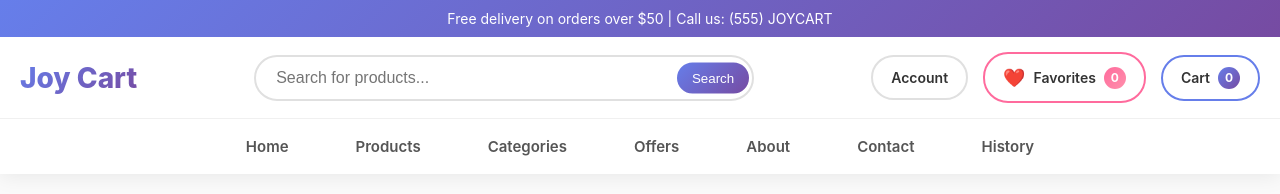
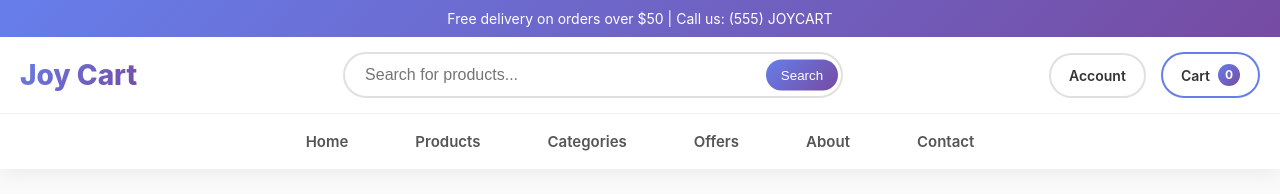
Before and after one commit to Abdullahdeveloperr/Joy-Cart, a plain HTML site: page header.html in a window 1280 px wide. Drawn offline with Linux system fonts and the light colour scheme.

Commit message:
Update header.html

```diff
--- a/header.html
+++ b/header.html
@@ -274,11 +274,7 @@
                         <span>Account</span>
                     </a>
 
-                    <a href="favorite.html" class="action-btn favorites-btn">
-                        <span class="favorites-icon">❤️</span>
-                        <span>Favorites</span>
-                        <span class="count-badge" id="favoritesCount">0</span>
-                    </a>
+
 
                     <a href="cart.html" class="action-btn cart-btn">
                         <span>Cart</span>
@@ -297,7 +293,7 @@
                     <li><a href="Offer.html">Offers</a></li>
                     <li><a href="#about">About</a></li>
                     <li><a href="#contact">Contact</a></li>
-                    <li><a href="orders.html">History</a></li>
+
                 </ul>
             </div>
         </nav>
@@ -349,4 +345,5 @@
         }, 1000);
     </script>
 </body>
+
 </html>
```
